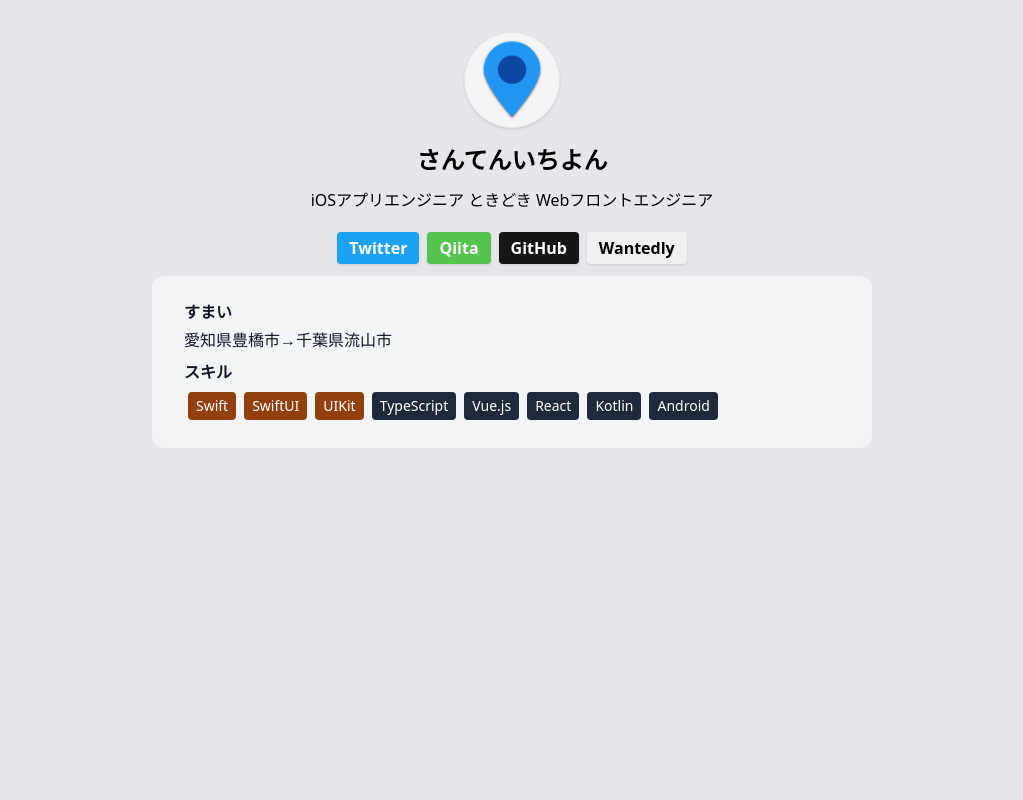
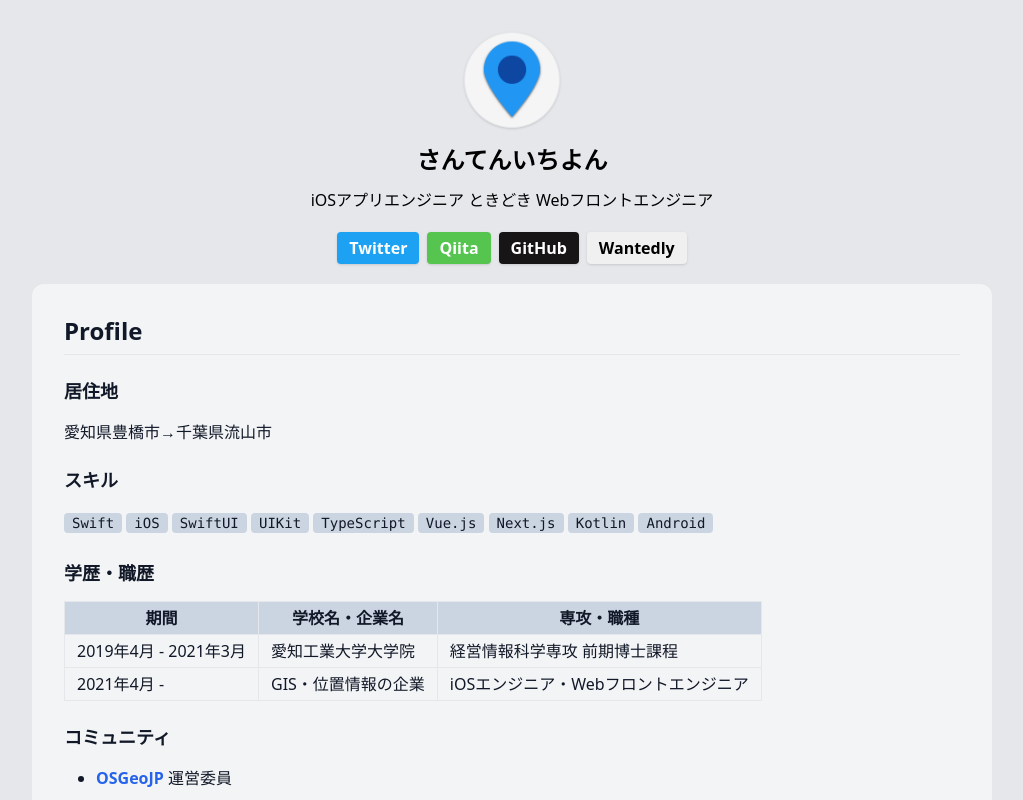
Before and after one commit to haruki-inoue-314/portfolio-website-venus, a Next.js app: page / in a window 1280 px wide. Shown: the top 800 px of the page, without its empty margins (128-1151 px from the left). Built offline with nearby package versions, Linux system fonts and the light colour scheme.

Commit message:
add: プロフィールをMarkdownで管理する機能を実装

```diff
--- a/src/app/globals.css
+++ b/src/app/globals.css
@@ -1,3 +1,100 @@
 @tailwind base;
 @tailwind components;
 @tailwind utilities;
+
+.markdown {
+@apply text-gray-900 leading-normal break-words;
+}
+
+.markdown > * + * {
+@apply mt-0 mb-4;
+}
+
+.markdown li + li {
+@apply mt-1;
+}
+
+.markdown li > p + p {
+@apply mt-6;
+}
+
+.markdown strong {
+@apply font-semibold;
+}
+
+.markdown a {
+@apply text-blue-600 font-semibold;
+}
+
+.markdown strong a {
+@apply font-bold;
+}
+
+.markdown h1 {
+@apply leading-tight border-b text-4xl font-semibold mb-4 mt-6 pb-2;
+}
+
+.markdown h2 {
+@apply leading-tight border-b text-2xl font-semibold mb-4 mt-6 pb-2;
+}
+
+.markdown h3 {
+@apply leading-snug text-lg font-semibold mb-4 mt-6;
+}
+
+.markdown h4 {
+@apply leading-none text-base font-semibold mb-4 mt-6;
+}
+
+.markdown h5 {
+@apply leading-tight text-sm font-semibold mb-4 mt-6;
+}
+
+.markdown h6 {
+@apply leading-tight text-sm font-semibold text-gray-600 mb-4 mt-6;
+}
+
+.markdown blockquote {
+@apply text-base border-l-4 border-slate-300 pl-4 pr-4 text-gray-600;
+}
+
+.markdown code {
+@apply font-mono text-sm inline-block bg-slate-300 rounded px-2 my-1;
+}
+
+.markdown pre {
+@apply bg-gray-100 rounded p-4;
+}
+
+.markdown pre code {
+@apply block bg-transparent p-0 overflow-visible rounded-none;
+}
+
+.markdown ul {
+@apply text-base pl-8 list-disc;
+}
+
+.markdown ol {
+@apply text-base pl-8 list-decimal;
+}
+
+.markdown kbd {
+@apply text-xs inline-block rounded border px-1 py-2 align-middle font-normal font-mono shadow;
+}
+
+.markdown table {
+@apply text-base border-slate-700;
+}
+
+.markdown th {
+@apply border py-1 px-3 bg-slate-300;
+}
+
+.markdown td {
+@apply border py-1 px-3;
+}
+
+/* Override pygments style background color. */
+.markdown .highlight pre {
+@apply bg-gray-100 !important;
+}
--- a/src/app/page.tsx
+++ b/src/app/page.tsx
@@ -44,7 +44,7 @@ export default function Home() {
           <p className="my-2">
             iOSアプリエンジニア ときどき Webフロントエンジニア
           </p>
-          <div className="my-2">
+          <div className="mt-2 mb-4">
             <div className="flex flex-wrap">
               {acounts.map((acount) => (
                 <Link
--- a/src/components/SelfIntroduction.tsx
+++ b/src/components/SelfIntroduction.tsx
@@ -1,54 +1,23 @@
+import fs from "fs";
+import remarkGfm from "remark-gfm";
+import ReactMarkdwon from "react-markdown";
+
 export default function SelfIntroduction() {
-  type Profile = {
-    title: string;
-    paragraph: string;
-  };
-
-  type Skill = {
-    title: string;
-    bgColor: string;
-    fontCcolor: string;
-  };
-
-  type Account = {
-    title: string;
-    to: string;
-    bgColor: string;
-    fontCcolor: string;
-  };
-
-  const skillset: Skill[] = [
-    { title: "Swift", bgColor: "bg-amber-800", fontCcolor: "text-white" },
-    { title: "SwiftUI", bgColor: "bg-amber-800", fontCcolor: "text-white" },
-    { title: "UIKit", bgColor: "bg-amber-800", fontCcolor: "text-white" },
-    { title: "TypeScript", bgColor: "bg-slate-800", fontCcolor: "text-white" },
-    { title: "Vue.js", bgColor: "bg-slate-800", fontCcolor: "text-white" },
-    { title: "React", bgColor: "bg-slate-800", fontCcolor: "text-white" },
-    { title: "Kotlin", bgColor: "bg-slate-800", fontCcolor: "text-white" },
-    { title: "Android", bgColor: "bg-slate-800", fontCcolor: "text-white" },
-  ];
+  const profile = fs.readFileSync(
+    process.cwd() + "/src/docs/profile.md",
+    "utf8"
+  );
 
   return (
-    <div className="max-w-[720px] p-4 m-auto bg-gray-100 rounded-xl">
+    <div className="max-w-[960px] px-4 py-2 m-auto bg-gray-100 rounded-xl">
       <div className="mx-4">
-        <div className="my-2">
-          <h3 className="my-1 text-gray-900 font-bold">すまい</h3>
-          <p className="text-gray-900">愛知県豊橋市→千葉県流山市</p>
-        </div>
-
-        <div className="my-2">
-          <h3 className="my-1 text-gray-900 font-bold">スキル</h3>
-          <div className="flex flex-wrap">
-            {skillset.map((skill) => (
-              <span
-                className={`block ${skill.bgColor} ${skill.fontCcolor} py-1 px-2 m-1 text-sm rounded`}
-                key={skill.title}
-              >
-                {skill.title}
-              </span>
-            ))}
-          </div>
-        </div>
+        <ReactMarkdwon
+          remarkPlugins={[remarkGfm]}
+          skipHtml={true}
+          className="markdown"
+        >
+          {profile}
+        </ReactMarkdwon>
       </div>
     </div>
   );
--- /dev/null
+++ b/src/docs/profile.md
@@ -0,0 +1,26 @@
+## Profile
+
+### 居住地
+
+愛知県豊橋市→千葉県流山市
+
+### スキル
+
+`Swift` `iOS` `SwiftUI` `UIKit` `TypeScript` `Vue.js` `Next.js` `Kotlin` `Android`
+
+### 学歴・職歴
+
+| 期間                | 学校名・企業名       | 専攻・職種                   |
+|-------------------|-------------|------------------------|
+| 2019年4月 - 2021年3月 | 愛知工業大学大学院   | 経営情報科学専攻 前期博士課程        |
+| 2021年4月 -         | GIS・位置情報の企業 |  iOSエンジニア・Webフロントエンジニア |
+
+### コミュニティ
+
+* [OSGeoJP](https://www.osgeo.jp/) 運営委員
+
+### 保有資格
+
+* 応用情報技術者試験
+* 基本情報技術者試験
+* 普通自動車免許
```
Also changed, not shown: package.json (+7 -4 lines), 2 other files (tests, documents, lock files or other folders).
